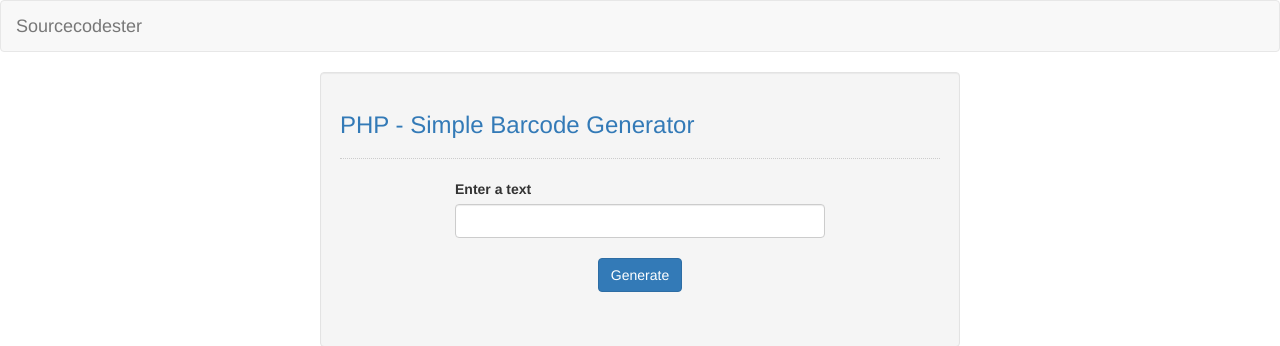
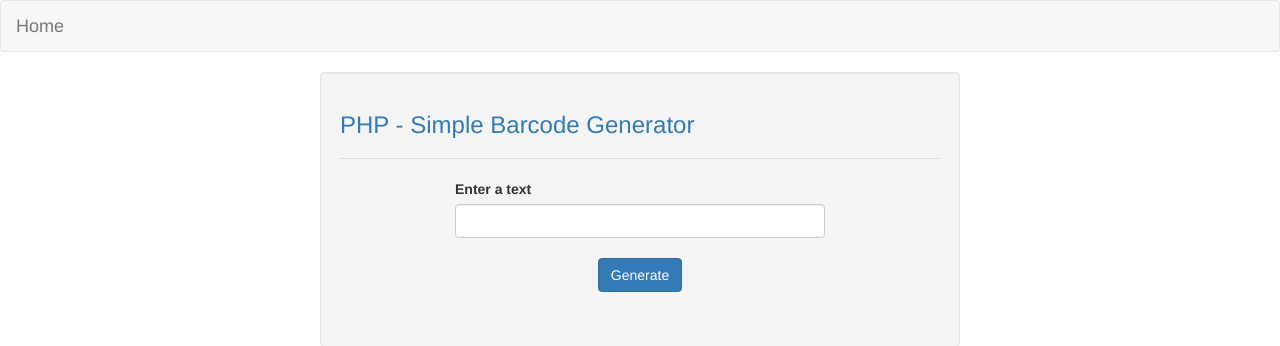
Before and after one commit to treva-123mutebi/barcode-generator-php, a PHP site: page / in a window 1280 px wide. Shown: the top 346 px of the page. Run offline with PHP 8.4, Linux system fonts and the light colour scheme.

Commit message:
image adjustment

```diff
--- a/index.php
+++ b/index.php
@@ -7,7 +7,7 @@
 <body>
 	<nav class="navbar navbar-default">
 		<div class="container-fluid">
-			<a class="navbar-brand" href="https://sourcecodester.com">Sourcecodester</a>
+			<a class="navbar-brand" href="#">Home</a>
 		</div>
 	</nav>
 	<div class="col-md-3"></div>
```
